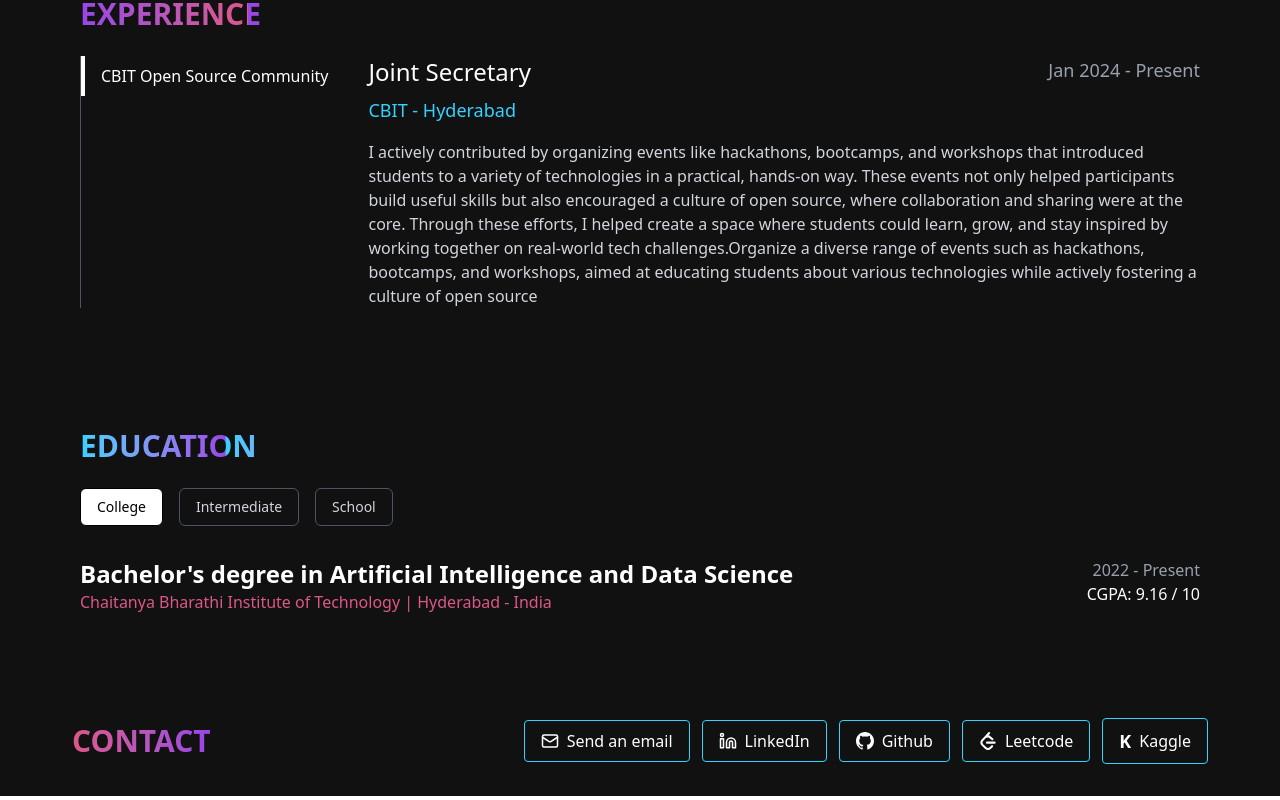
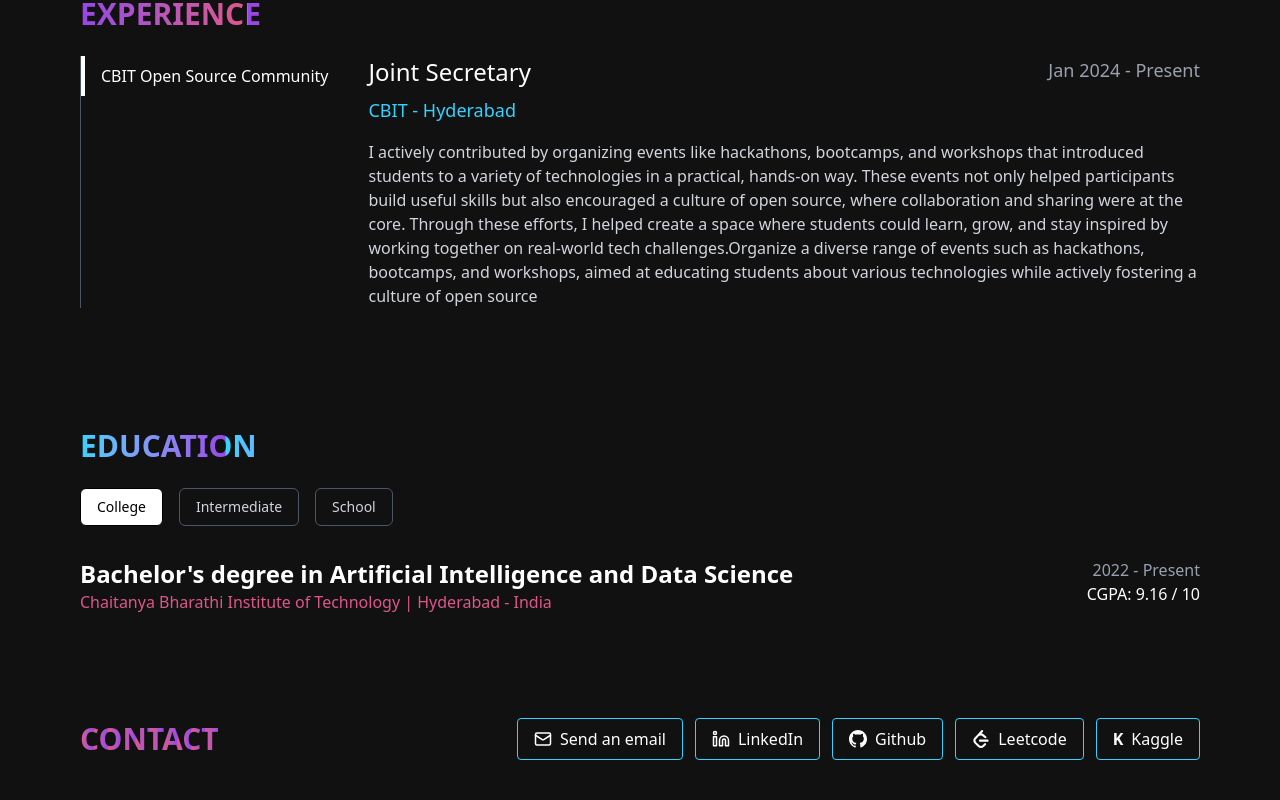
Before and after one commit to sneha9730/portfolio, a React (Vite) app: page / in a window 1280 px wide. Shown: the part 1896-2696 px from the top of the page. Built offline with nearby package versions, Linux system fonts and the light colour scheme.

Commit message:
ui update in contacts

```diff
--- a/src/sections/contact.tsx
+++ b/src/sections/contact.tsx
@@ -2,14 +2,13 @@ import { Mail, Linkedin } from 'lucide-react';
 
 const Contact = () => {
   return (
-    <footer className="w-screen bg-[#111111] text-white py-8 px-6 mt-auto pt-10">
-      <div className="max-w-8xl pl-4 pr-4 sm:pl-12 sm:pr-12">
-        <div className="flex flex-col lg:flex-row lg:items-center lg:justify-between gap-6">
-          <h2 className="text-3xl font-semibold bg-gradient-to-r from-[#DD5789] to-[#9845E8] bg-clip-text text-transparent">
+    <footer className="bg-[#111111] text-white px-4 py-10 sm:px-10 md:px-20 ">
+        <div className="flex flex-col lg:flex-row lg:items-center lg:justify-between gap-4">
+            <h2 className="text-3xl font-semibold bg-gradient-to-r from-[#DD5789] to-[#9845E8] md:bg-[length:10%] sm:bg-[length:70%] bg-clip-text text-transparent">
             CONTACT
             </h2>
 
-          <div className="flex flex-wrap gap-3 justify-center lg:justify-end items-center">
+            <div className="flex flex-wrap gap-3 justify-start sm:justify-start lg:justify-end items-center">
         <a
           href="mailto:snehaarumugam10@gmail.com"
           className="flex items-center gap-2 border border-[#33D2FF] hover:border-2 px-4 py-2 rounded transition-all duration-200"
@@ -58,10 +57,9 @@ const Contact = () => {
           rel="noopener noreferrer"
           className="flex items-center gap-2 border border-[#33D2FF] hover:border-2 px-4 py-2 rounded transition-all duration-200"
         >
-              <span className="text-white font-bold text-lg">K</span>
+          <span className="text-white font-bold md:text-base sm:text-sm">K</span>
           <span className="font-medium hidden sm:block">Kaggle</span>
         </a>
-          </div>
       </div>
       </div>
     </footer>
```
Lines whose indentation alone changed are shown as unchanged.
